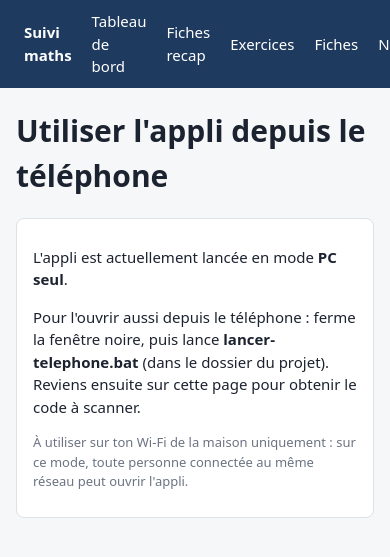
After one commit to paulbachmann13/suivi-maths, a Flask app: page /telephone in a window 390 px wide; the page is wider, and only the part inside the window is pictured. The commit adds this page. Shown: the top 557 px of that part. Run offline with Flask 3, Linux system fonts and the light colour scheme.

Commit message:
Accès depuis le téléphone (mode LAN + QR code) et export PDF en téléchargement direct
- lancer-telephone.bat et page /telephone
- PDF servis en pièce jointe, message d'attente sur les boutons
- la génération PDF passe toujours par 127.0.0.1

Co-Authored-By: Claude Sonnet 5.5 <noreply@anthropic.com>

```diff
--- a/app.py
+++ b/app.py
@@ -1,5 +1,6 @@
 import os
 import re
+import socket
 import sqlite3
 import unicodedata
 import subprocess
@@ -19,6 +20,9 @@ BROWSERS = [
 ]
 RESULTATS = {"ok": "Réussi", "aide": "Avec aide", "ko": "Pas compris"}
 SCORE = {"ok": 1.0, "aide": 0.5, "ko": 0.0}
+
+PORT = int(os.environ.get("SUIVI_PORT", "5000"))
+MODE_LAN = os.environ.get("SUIVI_LAN") == "1"
 
 SCHEMA = """
 CREATE TABLE IF NOT EXISTS chapitre (
@@ -296,7 +300,7 @@ def recap_pdf(chap_id):
     if err:
         flash(err)
         return redirect(url_for("recap_detail", chap_id=chap_id))
-    return send_file(os.path.join(BASE, "pdf", nom), mimetype="application/pdf", download_name=nom)
+    return send_file(os.path.join(BASE, "pdf", nom), mimetype="application/pdf", download_name=nom, as_attachment=True)
 
 
 # ---------- Fiches ----------
@@ -436,7 +440,7 @@ def chapitre_pdf(chap_id):
     if err:
         flash(err)
         return redirect(url_for("exos", chapitre=chap_id))
-    return send_file(os.path.join(BASE, "pdf", nom), mimetype="application/pdf", download_name=nom)
+    return send_file(os.path.join(BASE, "pdf", nom), mimetype="application/pdf", download_name=nom, as_attachment=True)
 
 
 def html_vers_pdf(chemin, nom):
@@ -451,7 +455,7 @@ def html_vers_pdf(chemin, nom):
     with tempfile.TemporaryDirectory() as profile:
         subprocess.run([browser, "--headless=new", "--disable-gpu", f"--user-data-dir={profile}",
                         "--no-pdf-header-footer", "--virtual-time-budget=8000",
-                        f"--print-to-pdf={out}", request.host_url + chemin],
+                        f"--print-to-pdf={out}", f"http://127.0.0.1:{PORT}/" + chemin],
                        check=False, timeout=60, capture_output=True)
     return None if os.path.exists(out) else "Échec de la génération PDF."
 
@@ -465,9 +469,31 @@ def fiche_pdf(fiche_id):
     if err:
         flash(err)
         return redirect(url_for("fiche_detail", fiche_id=fiche_id))
-    return send_file(os.path.join(BASE, "pdf", nom), mimetype="application/pdf", download_name=nom)
+    return send_file(os.path.join(BASE, "pdf", nom), mimetype="application/pdf", download_name=nom, as_attachment=True)
+
+
+def ip_locale():
+    """Adresse du PC sur le réseau local (celle à taper sur le téléphone)."""
+    sock = socket.socket(socket.AF_INET, socket.SOCK_DGRAM)
+    try:
+        sock.connect(("10.255.255.255", 1))
+        return sock.getsockname()[0]
+    except OSError:
+        return None
+    finally:
+        sock.close()
+
+
+@app.route("/telephone")
+def telephone():
+    ip = ip_locale() if MODE_LAN else None
+    return render_template("telephone.html", url=f"http://{ip}:{PORT}" if ip else None, lan=MODE_LAN)
 
 
 if __name__ == "__main__":
     init_db()
-    app.run(debug=False, port=5000, threaded=True)
+    if MODE_LAN:
+        print()
+        print(f"  Mode téléphone : ouvre http://{ip_locale()}:{PORT} sur ton téléphone (même Wi-Fi que le PC)")
+        print()
+    app.run(host="0.0.0.0" if MODE_LAN else "127.0.0.1", debug=False, port=PORT, threaded=True)
--- a/templates/base.html
+++ b/templates/base.html
@@ -20,4 +20,9 @@ window.addEventListener('load',()=>renderMath());
 <main>
 {% for m in get_flashed_messages() %}<div class="flash">{{ m }}</div>{% endfor %}
 {% block body %}{% endblock %}
-</main></body></html>
+</main>
+<script>
+document.querySelectorAll('a.pdf').forEach(a=>a.addEventListener('click',()=>{
+  const t=a.textContent;a.textContent='Génération du PDF… (quelques secondes)';a.style.opacity='.6';
+  setTimeout(()=>{a.textContent=t;a.style.opacity='1'},9000);}));
+</script></body></html>
--- a/templates/exos.html
+++ b/templates/exos.html
@@ -5,9 +5,9 @@
 {% for chap, ns in groupes.items() %}<optgroup label="{{ chap }}">{% for n in ns %}
 <option value="{{ n.id }}" {{ 'selected' if n.id==notion }}>{{ n.nom }}</option>{% endfor %}</optgroup>{% endfor %}</select>
 <a class="btn" href="{{ url_for('exo_form', notion=notion) }}">+ Nouvel exercice</a></form>
-{% if chapitre %}<div class="row"><a class="btn" href="{{ url_for('chapitre_pdf', chap_id=chapitre) }}" target="_blank">PDF des exercices du chapitre</a>
-<a class="btn" href="{{ url_for('chapitre_pdf', chap_id=chapitre, corrige=1) }}" target="_blank">PDF avec corrigés</a>
-<a href="{{ url_for('chapitre_pdf', chap_id=chapitre, rappels=0) }}" target="_blank">sans rappels de cours</a></div>{% endif %}
+{% if chapitre %}<div class="row"><a class="btn pdf" href="{{ url_for('chapitre_pdf', chap_id=chapitre) }}">PDF des exercices du chapitre</a>
+<a class="btn pdf" href="{{ url_for('chapitre_pdf', chap_id=chapitre, corrige=1) }}">PDF avec corrigés</a>
+<a class="pdf" href="{{ url_for('chapitre_pdf', chap_id=chapitre, rappels=0) }}">sans rappels de cours</a></div>{% endif %}
 {% for e in exos %}
 <details class="card"><summary><b>{{ e.titre }}</b> <span class="muted">— {{ e.chapitre }} › {{ e.notion }} · {{ '★'*e.difficulte }}{% if e.nb_fiches %} · utilisé {{ e.nb_fiches }}×{% endif %}</span></summary>
 <div class="txt">{{ e.enonce|fmt }}</div>
--- a/templates/fiche_detail.html
+++ b/templates/fiche_detail.html
@@ -1,7 +1,7 @@
 {% extends "base.html" %}{% block body %}
 <h1>{{ fiche.titre }} <span class="muted">{{ fiche.date }}</span></h1>
-<div class="row"><a class="btn" href="{{ url_for('fiche_pdf', fiche_id=fiche.id) }}" target="_blank">PDF énoncés (élève)</a>
-<a class="btn" href="{{ url_for('fiche_pdf', fiche_id=fiche.id, corrige=1) }}" target="_blank">PDF corrigé (toi)</a>
+<div class="row"><a class="btn pdf" href="{{ url_for('fiche_pdf', fiche_id=fiche.id) }}">PDF énoncés (élève)</a>
+<a class="btn pdf" href="{{ url_for('fiche_pdf', fiche_id=fiche.id, corrige=1) }}">PDF corrigé (toi)</a>
 <a href="{{ url_for('fiche_print', fiche_id=fiche.id) }}" target="_blank">aperçu imprimable</a></div>
 <form method="post">
 <p>Statut : <select name="statut">{% for s in ('brouillon','envoyée','corrigée') %}<option {{ 'selected' if fiche.statut==s }}>{{ s }}</option>{% endfor %}</select>
--- a/templates/recap_detail.html
+++ b/templates/recap_detail.html
@@ -1,10 +1,10 @@
 {% extends "base.html" %}{% block body %}
 <p><a href="{{ url_for('recaps') }}">← Fiches recap</a></p>
 <h1>{{ chap.nom }} <span class="muted">{{ chap.domaine }}</span></h1>
-<div class="row"><a class="btn" href="{{ url_for('recap_pdf', chap_id=chap.id) }}" target="_blank">PDF de la fiche</a>
+<div class="row"><a class="btn pdf" href="{{ url_for('recap_pdf', chap_id=chap.id) }}">PDF de la fiche</a>
 <a class="btn" href="{{ url_for('recap_edit', chap_id=chap.id) }}">Modifier</a>
 <a href="{{ url_for('exos', chapitre=chap.id) }}">Exercices du chapitre</a>
-<a class="btn" href="{{ url_for('chapitre_pdf', chap_id=chap.id) }}" target="_blank">PDF des exercices</a>
+<a class="btn pdf" href="{{ url_for('chapitre_pdf', chap_id=chap.id) }}">PDF des exercices</a>
 <a href="{{ url_for('recap_print', chap_id=chap.id) }}" target="_blank">aperçu imprimable</a></div>
 <p class="muted">Notions : {% for n in notions %}{{ n.nom }}{{ ' · ' if not loop.last }}{% endfor %}</p>
 <div class="card recap">{% if contenu %}{{ contenu|fmt }}{% else %}<p class="muted">Pas encore de fiche recap pour ce chapitre.</p>{% endif %}</div>
--- /dev/null
+++ b/templates/telephone.html
@@ -0,0 +1,19 @@
+{% extends "base.html" %}{% block body %}
+<h1>Utiliser l'appli depuis le téléphone</h1>
+{% if lan and url %}
+<div class="card">
+<p>Sur ton téléphone (connecté au <b>même Wi-Fi</b> que le PC), scanne ce code ou tape l'adresse :</p>
+<div id="qr" style="margin:12px 0"></div>
+<p style="font-size:20px"><b>{{ url }}</b></p>
+<p class="muted">Le PC doit rester allumé avec la fenêtre noire ouverte. Les PDF se génèrent sur le PC et s'ouvrent sur le téléphone.</p>
+</div>
+<script src="https://cdnjs.cloudflare.com/ajax/libs/qrcodejs/1.0.0/qrcode.min.js"></script>
+<script>new QRCode(document.getElementById('qr'),{text:{{ url|tojson }},width:180,height:180});</script>
+{% else %}
+<div class="card">
+<p>L'appli est actuellement lancée en mode <b>PC seul</b>.</p>
+<p>Pour l'ouvrir aussi depuis le téléphone : ferme la fenêtre noire, puis lance <b>lancer-telephone.bat</b> (dans le dossier du projet). Reviens ensuite sur cette page pour obtenir le code à scanner.</p>
+<p class="muted">À utiliser sur ton Wi-Fi de la maison uniquement : sur ce mode, toute personne connectée au même réseau peut ouvrir l'appli.</p>
+</div>
+{% endif %}
+{% endblock %}
```
Also changed, not shown: 1 other file.
